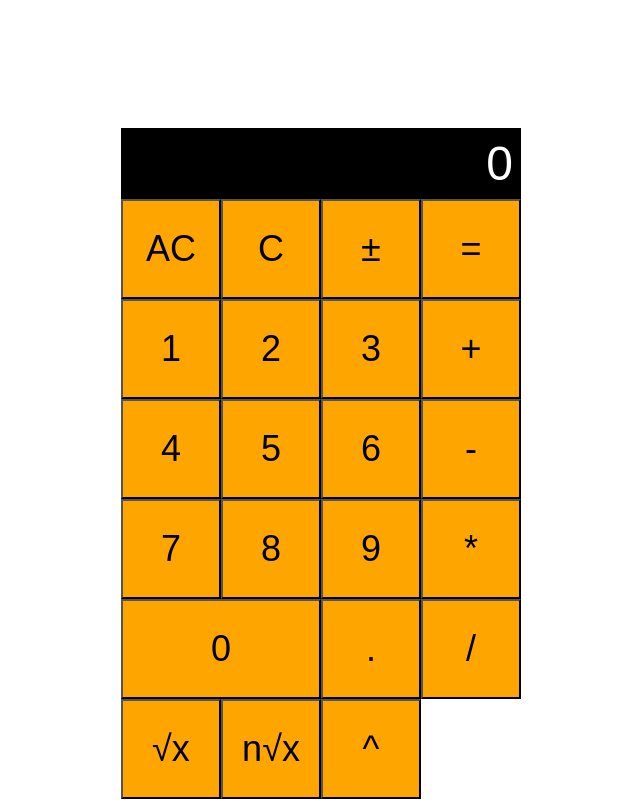
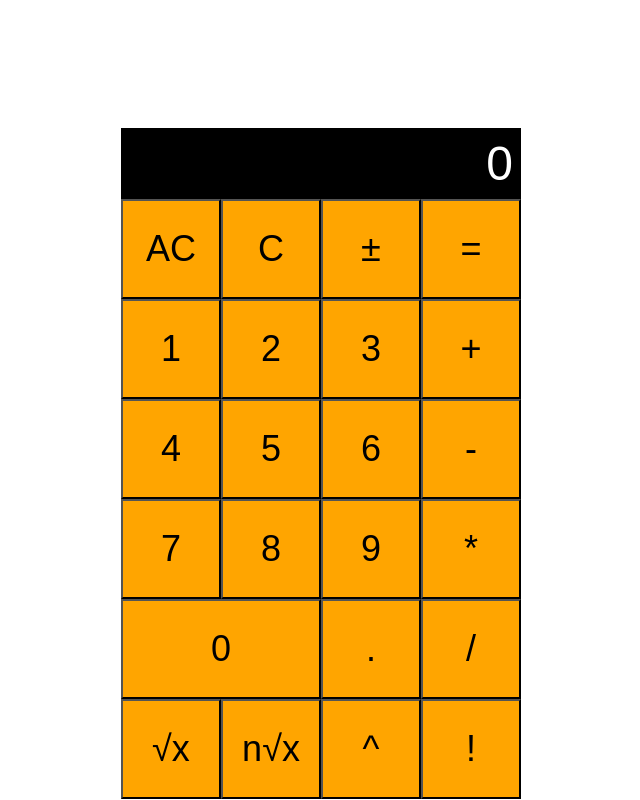
Before and after one commit to anayw2001/react-calculator, a React (Create React App) app: page / in a window 1280 px wide. Shown: the whole page, without its empty margins (319-959 px from the left). Built offline with nearby package versions, Linux system fonts and the light colour scheme.

Commit message:
add factorial and try to adjust single operand handling

```diff
--- a/src/App.js
+++ b/src/App.js
@@ -10,6 +10,14 @@ const CalculatorOperations = {
   '√x': (prevValue, nextValue) => nextValue**0.5,
   'n√x': (prevValue, nextValue) => prevValue**(1/nextValue),
   '^': (prevValue, nextValue) => prevValue**nextValue,
+  '!': (prevValue, nextValue) => ((num)=> {
+    if (num === 0 || num === 1)
+      return 1;
+    for (var i = num - 1; i >= 1; i--) {
+      num *= i;
+    }
+    return num;
+  })(nextValue),
 }
 
 const OperationsToWords = {
@@ -20,7 +28,8 @@ const OperationsToWords = {
   '=': 'equals',
   '√x': 'sqrt',
   'n√x': 'nth-rt',
-  '^': 'exp'
+  '^': 'exp',
+  '!': 'fact',
 }
 
 export default class Calculator extends React.Component {
@@ -34,6 +43,7 @@ export default class Calculator extends React.Component {
     }
     this.inputDigit = this.inputDigit.bind(this)
     this.eval = this.eval.bind(this)
+    this.evalSingleOperandFn = this.evalSingleOperandFn.bind(this)
     this.clearAll = this.clearAll.bind(this)
     this.clearDisplay = this.clearDisplay.bind(this)
     this.negate = this.negate.bind(this)
@@ -62,50 +72,45 @@ export default class Calculator extends React.Component {
 
   eval(nextOperator) {
     const { viewText, prevValue, operator } = this.state
-    console.log(this.state)
     const inputValue = parseFloat(viewText)
-    console.log(prevValue)
-    console.log(operator)
-    // sqrt has special handling in that it takes one operand
-    if (prevValue == null && operator !== '√x') {
+    console.log("eval prev: " + prevValue)
+    console.log("eval op: " + operator)
+    if (prevValue == null) {
       this.setState({
-        prevValue: inputValue,
-        //viewText: "0"
+        prevValue: inputValue
       })
     } else if (operator) {
+      console.log("operating")
       const currentValue = prevValue || 0
       const newValue = CalculatorOperations[operator](currentValue, inputValue)
-
+      console.log("operated val: " + newValue)
       this.setState({
-        viewText: String(newValue),
         prevValue: newValue,
-        operator: nextOperator
       })
+      this.setState(state => ({...state, viewText: String(newValue)}))
+      console.log(this.state)
     }
+    console.log("output: " + this.state.viewText)
     this.setState({
       operated: false,
       operator: nextOperator
     })
   }
 
-  evalSqrt() {
+  evalSingleOperandFn(fn) {
+    console.log("operator: " + this.state.operator)
+    if (this.state.operator) {
+      console.log("eval")
+      this.eval(this.state.operator)
+    }
     const { viewText, prevValue } = this.state
     const inputValue = parseFloat(viewText)
     console.log("inputValue: " + inputValue)
     console.log("prevValue: " + prevValue)
-    if (prevValue && !inputValue) {
-      // hack to induce immediate evaluation
-      this.setState({
-        operator: '√x'
-      })
-      this.eval('√x')
-    } else {
-      this.setState({
-          viewText: inputValue ** 0.5,
-          operator: '√x'
-        }
-      )
-    }
+    this.setState({
+        viewText: String(CalculatorOperations[fn](null, inputValue))
+      }
+    )
   }
 
   inputDigit(i) {
@@ -130,6 +135,10 @@ export default class Calculator extends React.Component {
   renderFunction(fn) {
     const className = "fn-" + OperationsToWords[fn]
     return <CalculatorButton className={className} value={fn} onPress={() => this.eval(fn)}/>
+  }
+  renderSingle(fn) {
+    const className = "fn-" + OperationsToWords[fn]
+    return <CalculatorButton className={className} value={fn} onPress={() => this.evalSingleOperandFn(fn)}/>
   }
   render() {
     return <div className="calculator-root">
@@ -167,9 +176,10 @@ export default class Calculator extends React.Component {
         </div>
 
         <div className="advanced-keypad">
-          <CalculatorButton className='fn-sqrt' value='√x' onPress={() => this.evalSqrt()}/>
+          {this.renderSingle('√x')}
           {this.renderFunction('n√x')}
           {this.renderFunction('^')}
+          {this.renderSingle('!')}
         </div>
     </div>
   }
```
